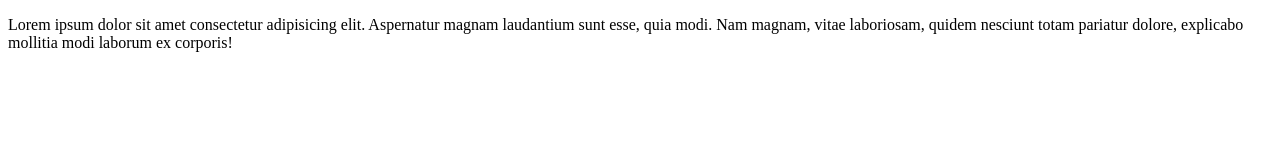
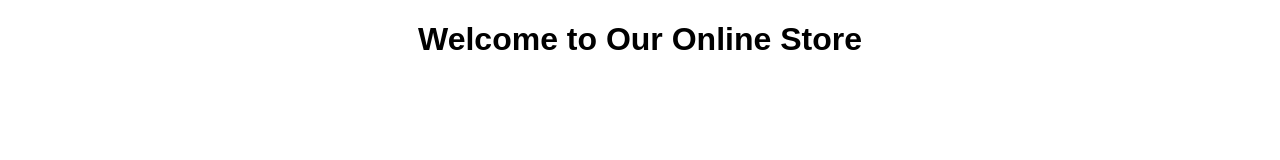
Before and after one commit to Aadil23exe/Ecommerce-Frontend, a website: page index.html in a window 1280 px wide. Drawn offline with Linux system fonts and the light colour scheme.

Commit message:
New Line Added

```diff
--- a/index.html
+++ b/index.html
@@ -3,11 +3,13 @@
 <head>
     <meta charset="UTF-8">
     <meta name="viewport" content="width=device-width, initial-scale=1.0">
-    <title>Document</title>
+    <title>E-Commerce Frontend</title>
+    <link rel="stylesheet" href="styles/main.css">
 </head>
 <body>
-    <p>
-        Lorem ipsum dolor sit amet consectetur adipisicing elit. Aspernatur magnam laudantium sunt esse, quia modi. Nam magnam, vitae laboriosam, quidem nesciunt totam pariatur dolore, explicabo mollitia modi laborum ex corporis!
-    </p>
+    <header>
+        <h1>Welcome to Our Online Store</h1>
+    </header>
+    <script src="scripts/app.js"></script>
 </body>
 </html>
```
Also changed, not shown: 1 other file.
